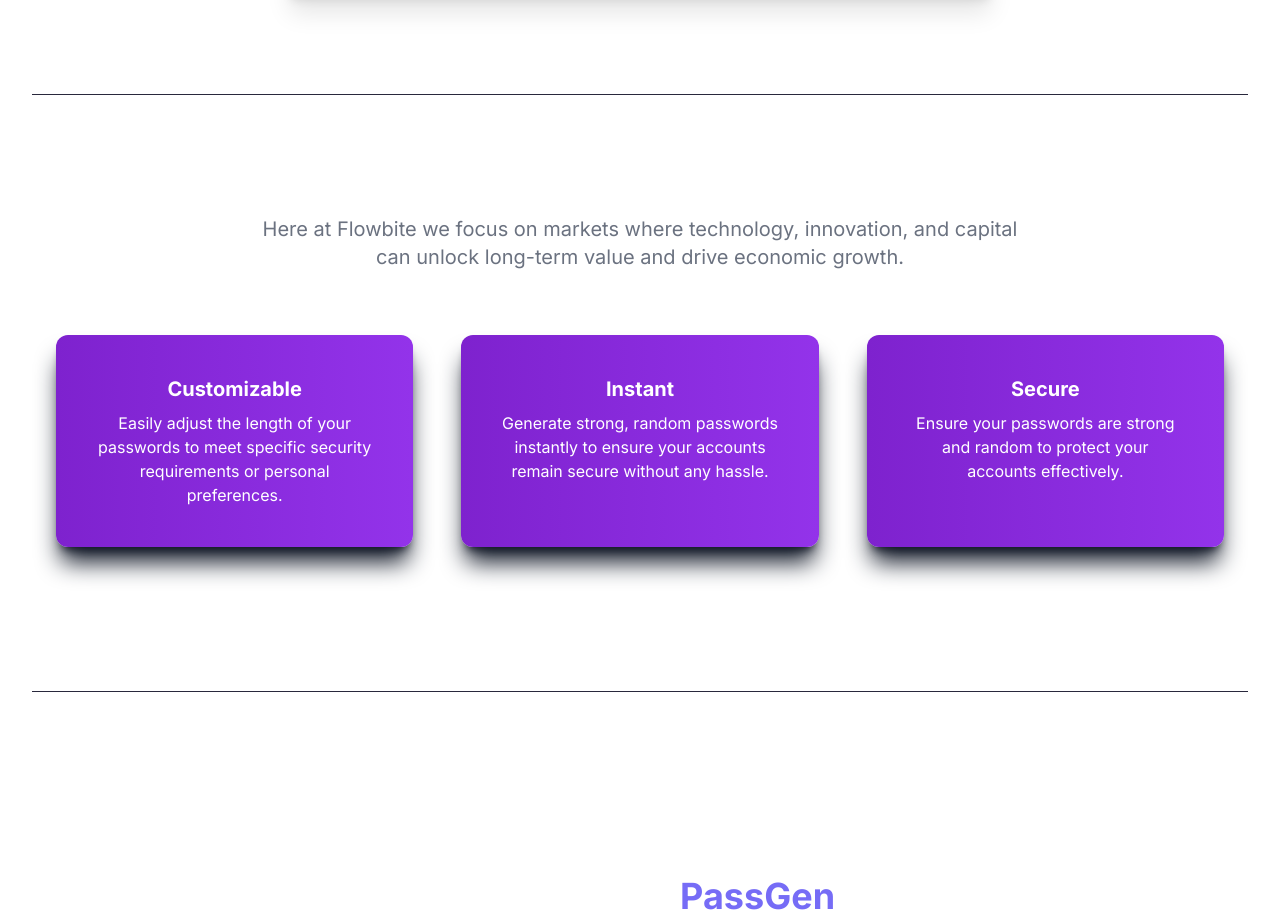
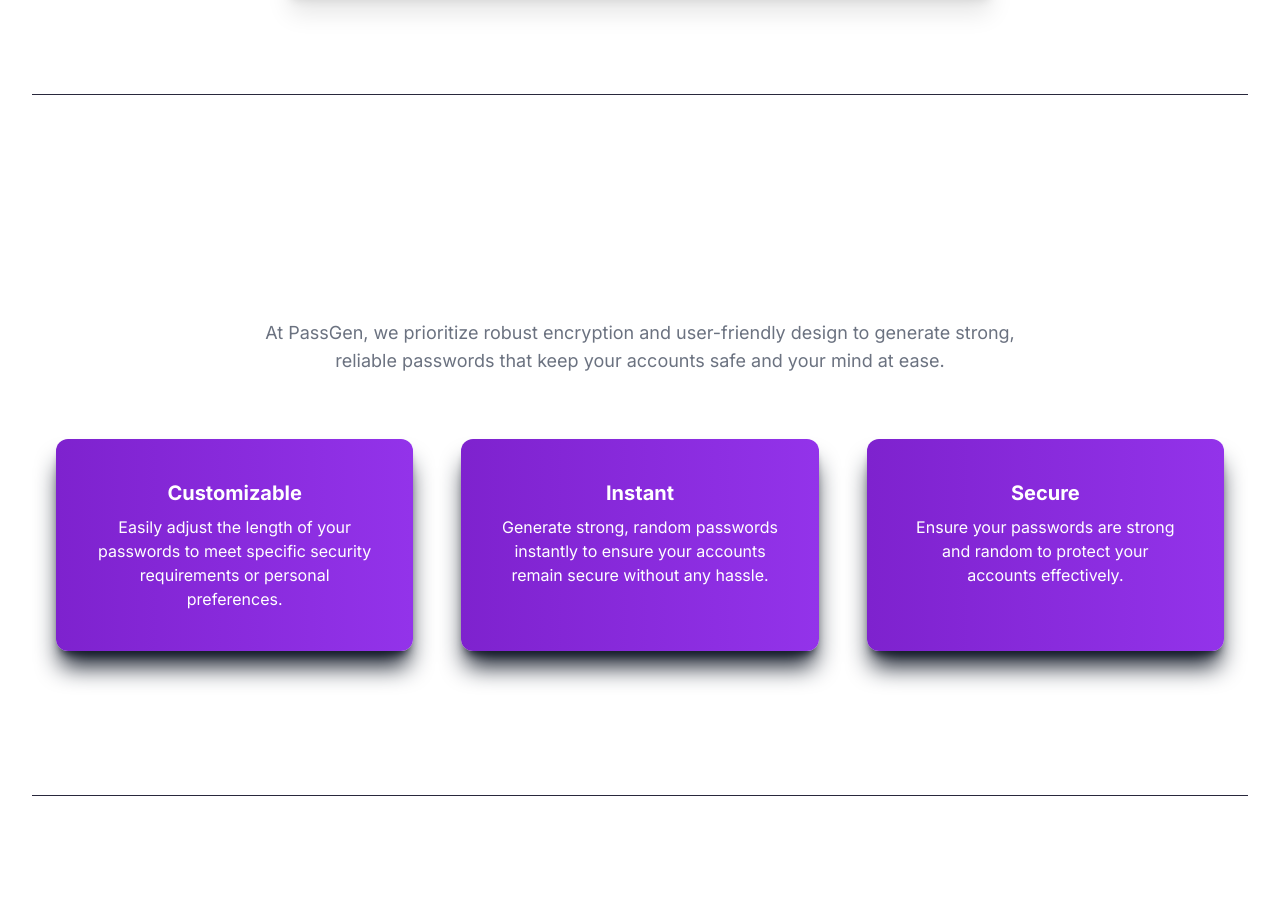
Before and after one commit to yashmandi/password-gen, a React (Vite) app: page / in a window 1280 px wide. Shown: the part 586-1498 px from the top of the page. Built offline with nearby package versions, Linux system fonts and the light colour scheme.

Commit message:
mesage update in section

```diff
--- a/src/components/Section.jsx
+++ b/src/components/Section.jsx
@@ -3,11 +3,11 @@ import React from "react";
 const Section = () => {
   return (
     <div>
-      <section className="">
+      <section className="mt-16">
         <div className="py-8 px-4 mx-auto max-w-screen-xl sm:py-16 lg:px-6">
           <div className="max-w-screen-md mb-8 lg:mb-16 mx-auto text-center">
-            <h2 className="mb-4 text-4xl tracking-tight font-extrabold text-center text-white">Designed for business teams like yours</h2>
-            <p className="text-gray-500 sm:text-xl dark:text-gray-400">Here at Flowbite we focus on markets where technology, innovation, and capital can unlock long-term value and drive economic growth.</p>
+            <h2 className="mb-4 text-4xl tracking-tight font-extrabold text-center text-white">Built for security-conscious individuals like you.</h2>
+            <p className="text-gray-500 sm:text-lg dark:text-gray-400">At PassGen, we prioritize robust encryption and user-friendly design to generate strong, reliable passwords that keep your accounts safe and your mind at ease.</p>
           </div>
           <div className="space-y-8  md:grid md:grid-cols-2 lg:grid-cols-3 md:gap-12 md:space-y-0">
             <div className="bg-gradient-to-r from-indigo-500 to-purple-600 text-white p-10 rounded-xl shadow-gray-900 hover:bg-gradient-to-b from-purple-700 to-indigo-500 shadow-xl ">
```
